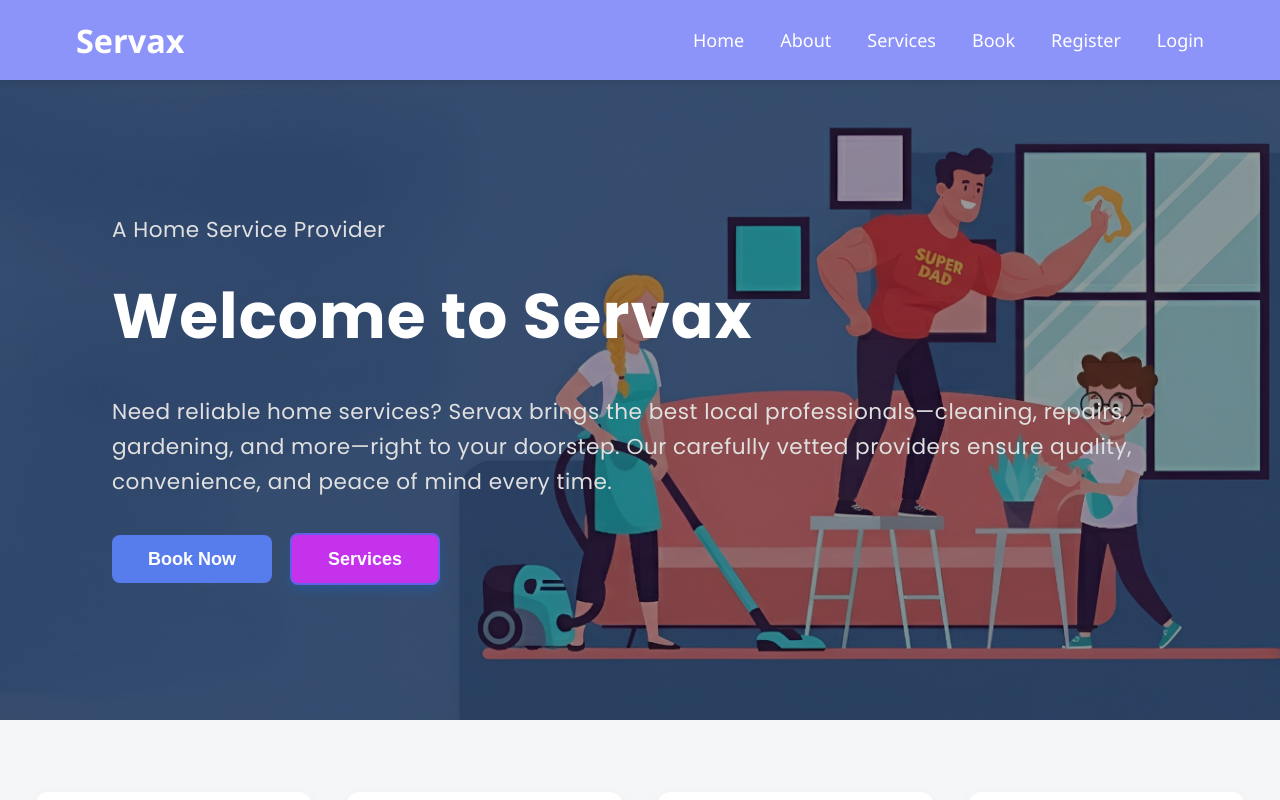
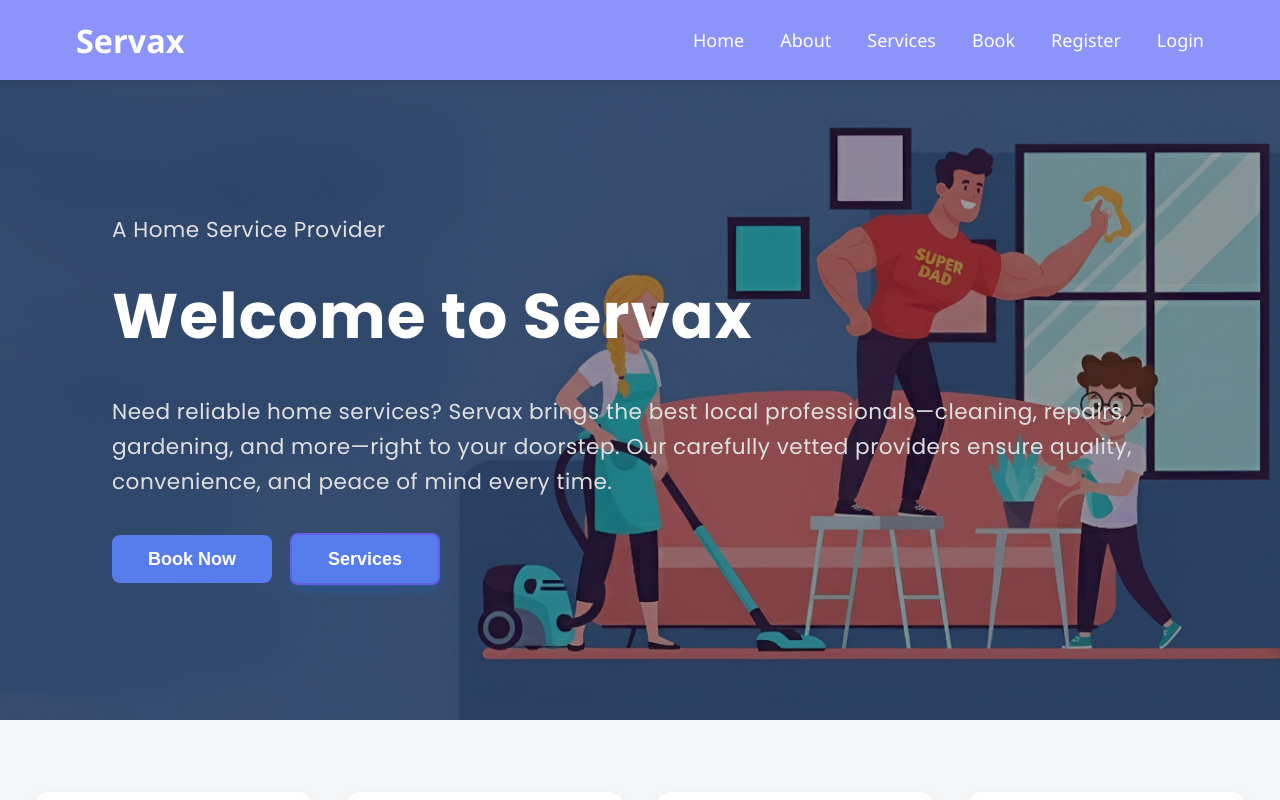
Before and after one commit to MohammadParvez7/GigSwap-hsp, a React (Vite) app in the folder client/: page / in a window 1280 px wide. In both pictures the pointer is over the button 365 px from the left and 561 px from the top of the page. Shown: the top 800 px of the page. Built offline with nearby package versions, Linux system fonts and the light colour scheme; no server answers.

Commit message:
btn color by parvez

```diff
--- a/client/src/pages/Styles/Home.css
+++ b/client/src/pages/Styles/Home.css
@@ -109,7 +109,7 @@
 
 /* Hover effect for Secondary */
 .secondary-btn:hover {
-  background-color: #c432ec;
+  background-color: #577cec;
   color: #fff;
   transform: translateY(-2px);
   box-shadow: 0 6px 10px rgba(0, 123, 255, 0.2);
```
